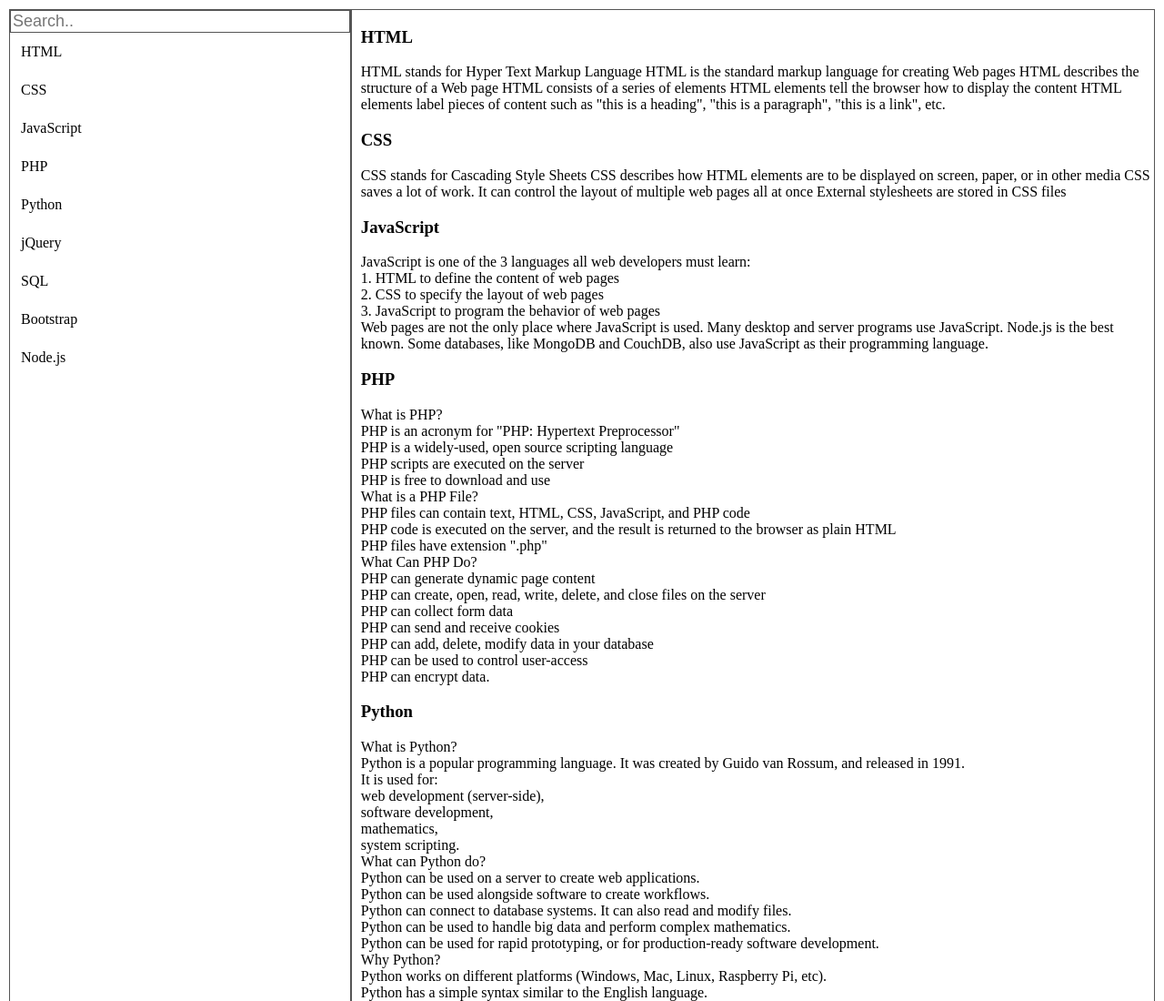
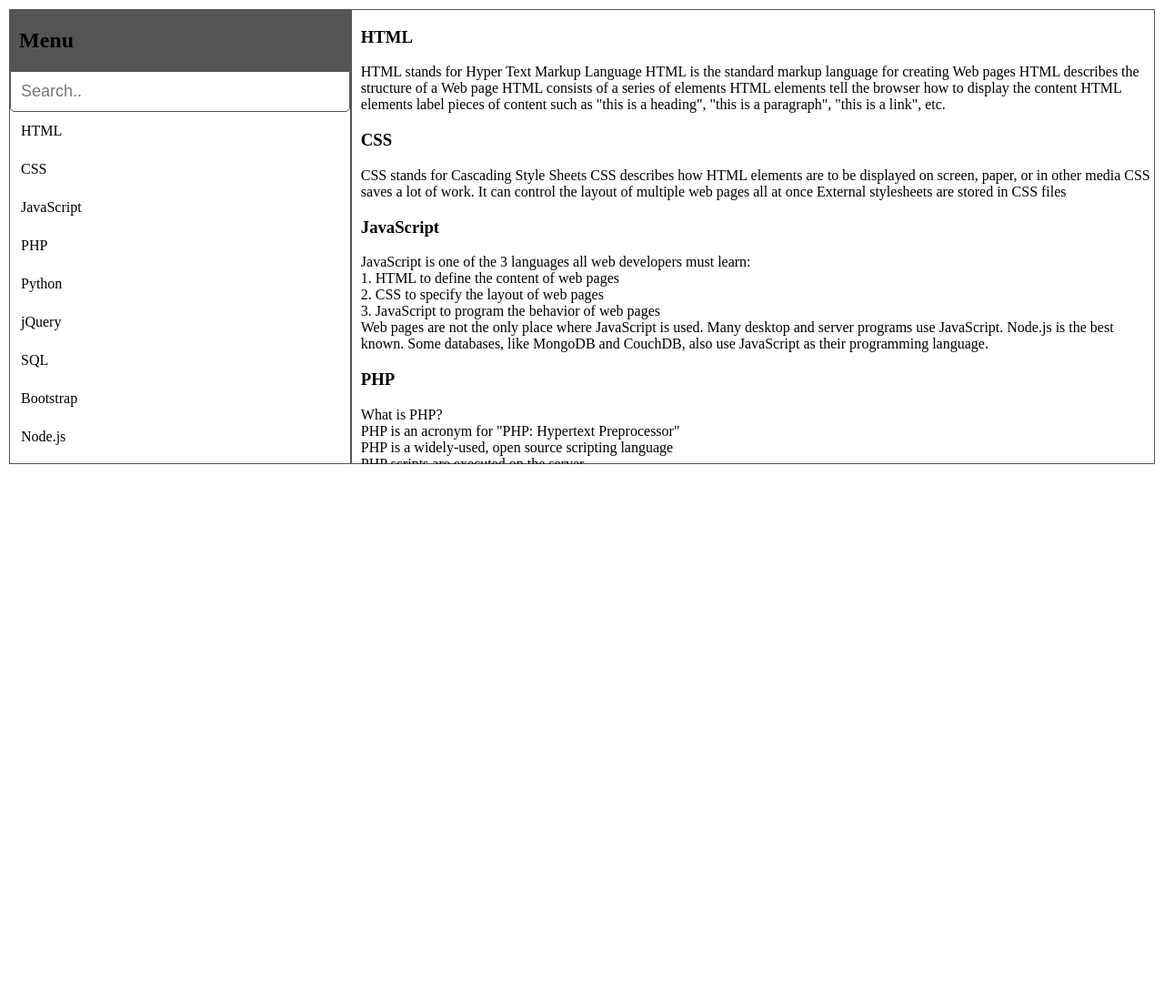
Before and after one commit to kazikamrulislam/search_menu, a plain HTML site: page index.html in a window 1280 px wide. Shown: the top 1100 px of the page at 91% size. After the commit the page ends 800 px from the top, so only its background shows below. Drawn offline with Linux system fonts and the light colour scheme.

Commit message:
new designe updated

```diff
--- a/CSS/style.css
+++ b/CSS/style.css
@@ -6,16 +6,26 @@ body{
 }
 .content{
     display: flex;
+    height: 500px;
+    overflow: hidden;
 }
 
 .sidebar{
     width: 30%;
     border: 1px solid #555555;
 }
+.sidebar h2{
+    padding: 20px 10px 20px 10px;
+    background-color: #555555;
+    margin-top: 0px;
+    margin-bottom: 0px;
+}
 #searchId{
-    width: 98.5%;
+    width: -webkit-fill-available;
     font-size: 18px;
+    padding: 11px;
     border: 1px solid #555555;
+    border-radius: 0 0 5px 5px;
 }
 
 #Menus{
@@ -32,7 +42,8 @@ body{
 }
 
 #Menus li a:hover{
-    background-color: #eeeeee;
+    background-color: #555555;
+    color: #ffffff;
 }
 
 .details{
--- a/index.html
+++ b/index.html
@@ -16,6 +16,7 @@
         <div class="content">
 
             <div class="sidebar">
+                <h2>Menu</h2>
                 <input type="text" id="searchId" onkeyup="searchfun()"
                 placeholder="Search.." title="Type in a category">
 
```
Also changed, not shown: Js/main.js (line endings or trailing spaces).
